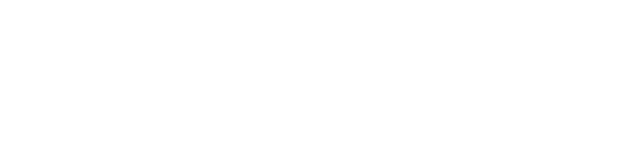
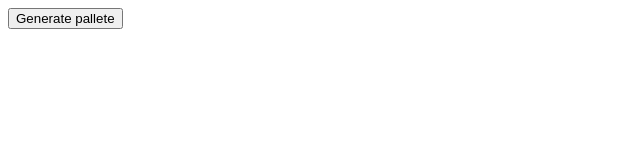
Before and after one commit to fernandogbz/color-palette-generator, a plain HTML site: page index.html in a window 1280 px wide. Shown: the whole page, without its empty margins (0-640 px from the left). Drawn offline with Linux system fonts and the light colour scheme.

Commit message:
HTML - Basic structure

```diff
--- a/index.html
+++ b/index.html
@@ -12,5 +12,10 @@
 			rel="stylesheet"
 		/>
 	</head>
-	<body></body>
+	<body>
+		<div>
+			<div id="palleteContainer"></div>
+			<button onclick="updatePallete()">Generate pallete</button>
+		</div>
+	</body>
 </html>
```
